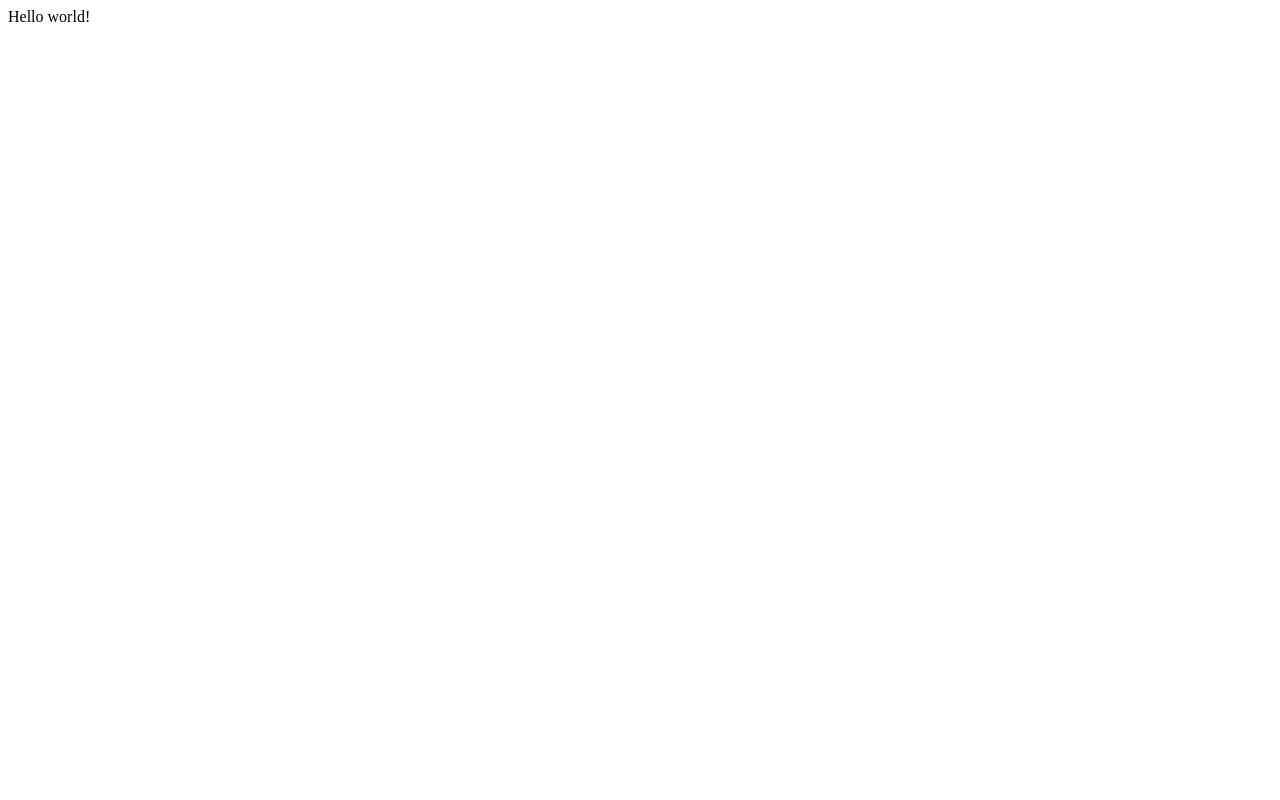
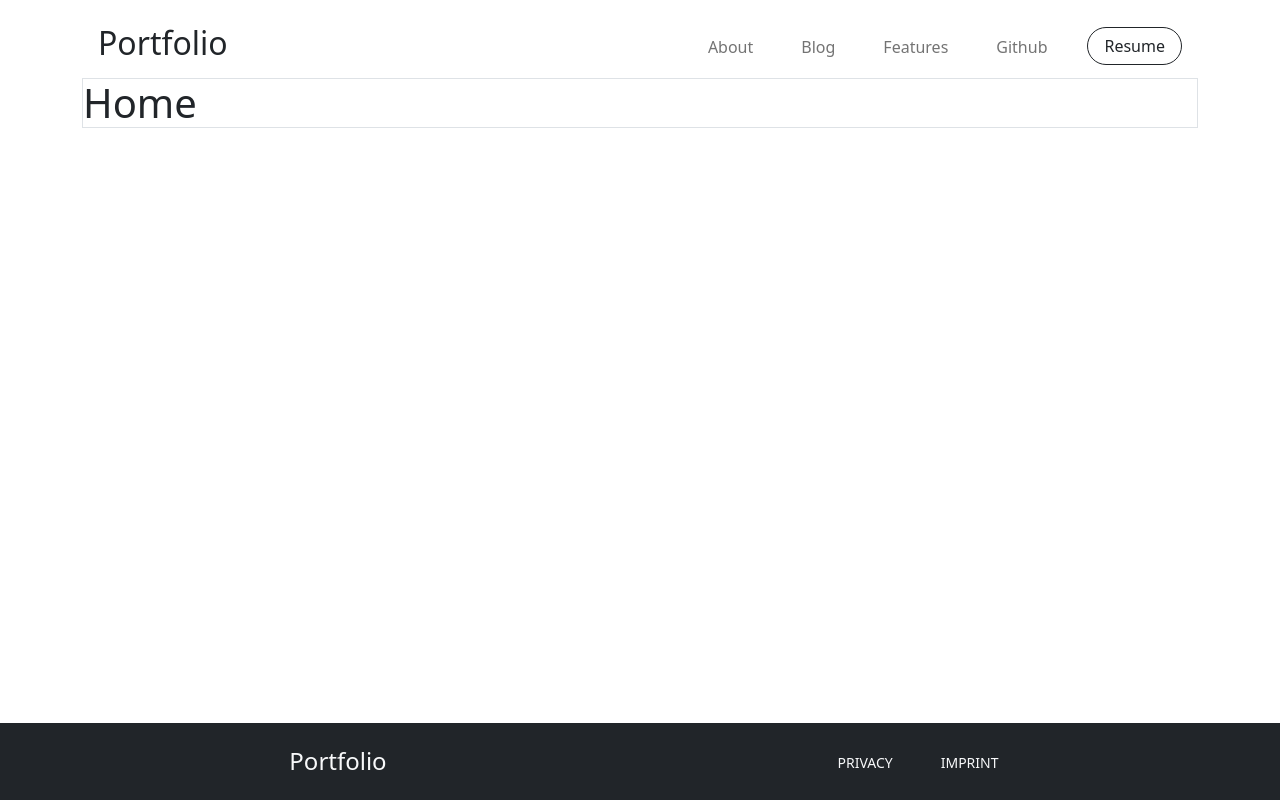
Before and after one commit to phillip-vo/gatsby-bootstrap-portfolio, a Gatsby site: page / in a window 1280 px wide. Built offline with nearby package versions, Linux system fonts and the light colour scheme; Gatsby itself is replaced by a stand-in of ours.

Commit message:
first commit

```diff
--- a/gatsby-config.js
+++ b/gatsby-config.js
@@ -6,5 +6,10 @@
 
 module.exports = {
   /* Your site config here */
-  plugins: [],
+  plugins: [
+    `gatsby-plugin-image`,
+    `gatsby-plugin-sharp`,
+    `gatsby-transformer-sharp`, // Needed for dynamic images
+    `gatsby-transformer-remark`,
+  ],
 }
--- /dev/null
+++ b/src/components/Footer.js
@@ -0,0 +1,32 @@
+import React from "react"
+import "bootstrap/dist/css/bootstrap.min.css"
+import { Navbar, Nav, Button, Container, Row, Col } from "react-bootstrap"
+import { Link } from "gatsby"
+
+export default function Footer() {
+  return (
+    <Container fluid className="bg-dark fixed-bottom">
+      <Row className="text-center m-4 align-items-center">
+        <Col>
+          <Link to="/" className="h4 text-decoration-none text-light">
+            Portfolio
+          </Link>
+        </Col>
+        <Col>
+          <Link
+            to="/privacy"
+            className="small text-decoration-none text-light "
+          >
+            PRIVACY
+          </Link>
+          <Link
+            to="/blog"
+            className="small text-decoration-none text-light mx-5"
+          >
+            IMPRINT
+          </Link>
+        </Col>
+      </Row>
+    </Container>
+  )
+}
--- /dev/null
+++ b/src/components/Layout.js
@@ -0,0 +1,16 @@
+import React from "react"
+// import "../styles/global.css"
+import "bootstrap/dist/css/bootstrap.min.css"
+import { Container } from "react-bootstrap"
+import Footer from "./Footer"
+import NavigationBar from "./Navbar"
+
+export default function Layout({ children }) {
+  return (
+    <Container>
+      <NavigationBar />
+      {children}
+      <Footer />
+    </Container>
+  )
+}
--- /dev/null
+++ b/src/components/Navbar.js
@@ -0,0 +1,36 @@
+import React from "react"
+import "bootstrap/dist/css/bootstrap.min.css"
+import { Navbar, Nav, Button, Container } from "react-bootstrap"
+import { Link } from "gatsby"
+
+export default function NavigationBar() {
+  return (
+    <Navbar expand="lg" collapseOnSelect className="pt-4 align-items-center">
+      <Link to="/" className="h2 text-decoration-none text-dark mx-3">
+        Portfolio
+      </Link>
+      <Navbar.Toggle aria-controls="responsive-navbar-nav" />
+      <Navbar.Collapse id="responsive-navbar-nav">
+        <Nav className="text-center ms-auto">
+          <Link to="/about" className="nav-item nav-link mx-3">
+            About
+          </Link>
+          <Link to="/blog" className="nav-item nav-link mx-3">
+            Blog
+          </Link>
+          <Link to="/features" className="nav-item nav-link mx-3">
+            Features
+          </Link>
+          <Link to="/github" className="nav-item nav-link mx-3">
+            Github
+          </Link>
+          <Link to="/resume">
+            <Button variant="outline-dark" className="rounded-pill mx-3 px-3">
+              Resume
+            </Button>
+          </Link>
+        </Nav>
+      </Navbar.Collapse>
+    </Navbar>
+  )
+}
--- a/src/pages/index.js
+++ b/src/pages/index.js
@@ -1,5 +1,10 @@
 import React from "react"
+import Layout from "../components/Layout"
 
 export default function Home() {
-  return <div>Hello world!</div>
+  return (
+    <Layout>
+      <h1 className="border">Home</h1>
+    </Layout>
+  )
 }
--- /dev/null
+++ b/src/styles/global.css
@@ -0,0 +1,5 @@
+@import url('https://fonts.googleapis.com/css2?family=Roboto:wght@400;500;700;900&display=swap');
+
+* {
+    font-family: "Roboto";
+}
```
Also changed, not shown: package.json (+7 -0 lines), 1 other file.
